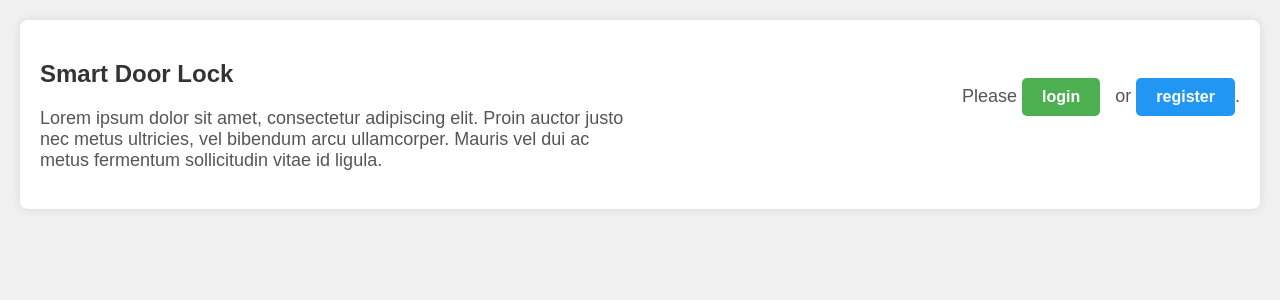
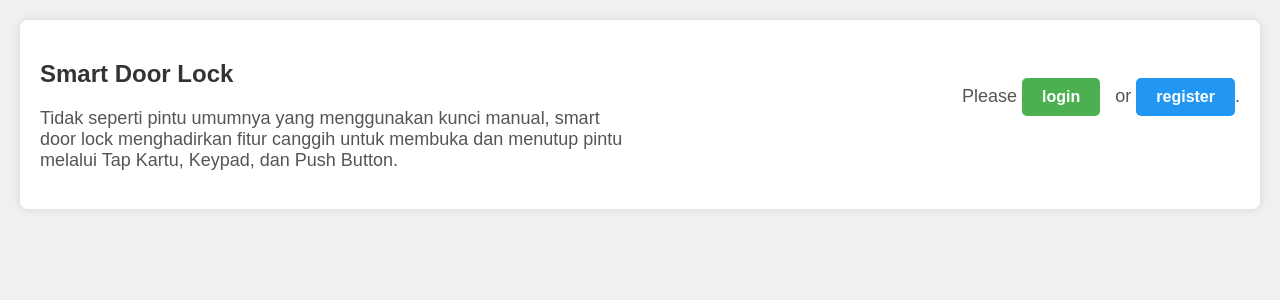
Before and after one commit to dansyaku7/PBL-Kel5-DoorLock, a Flask app: page / in a window 1280 px wide. Shown: the part 100-400 px from the top of the page. Run offline with Flask 3, Linux system fonts and the light colour scheme.

Commit message:
Penambahan isi

```diff
--- a/web/templates/home.html
+++ b/web/templates/home.html
@@ -115,9 +115,7 @@
         <div class="left-section">
             <h2>Smart Door Lock</h2>
             <p>
-                Lorem ipsum dolor sit amet, consectetur adipiscing elit.
-                Proin auctor justo nec metus ultricies, vel bibendum arcu ullamcorper.
-                Mauris vel dui ac metus fermentum sollicitudin vitae id ligula.
+                Tidak seperti pintu umumnya yang menggunakan kunci manual, smart door lock menghadirkan fitur canggih untuk membuka dan menutup pintu melalui Tap Kartu, Keypad, dan Push Button.
             </p>
         </div>
 
```
